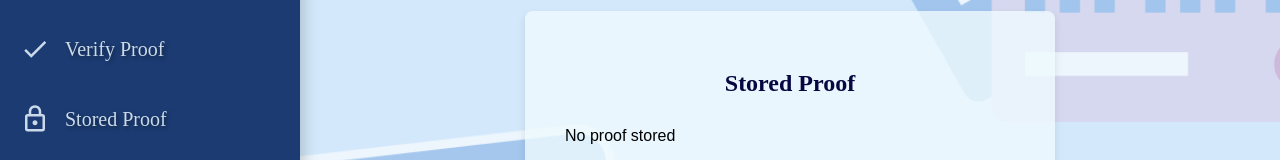
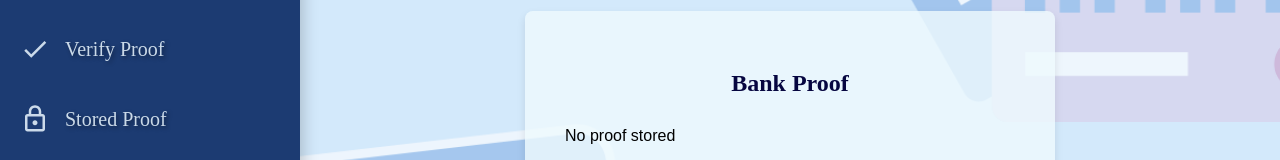
Before and after one commit to biscuitdey/openBankingZKApp, a Next.js app: page /stored-proof in a window 1280 px wide. Shown: the part 306-466 px from the top of the page. Built offline with nearby package versions, Linux system fonts and the light colour scheme.

Commit message:
Change page title

```diff
--- a/src/components/StoredProof.tsx
+++ b/src/components/StoredProof.tsx
@@ -86,7 +86,7 @@ const StoredProof: React.FC = () => {
   return (
     <BackgroundContainer>
       <ProofContainer>
-        <Title>Stored Proof</Title>
+        <Title>Bank Proof</Title>
         {proof ? (
           <div>
             <ProofItem>
--- a/src/components/VerifyProof.tsx
+++ b/src/components/VerifyProof.tsx
@@ -154,7 +154,7 @@ const VerifyProof: React.FC = () => {
     <BackgroundContainer>
       <ProofContainer>
         {isLoading && <LoadingOverlay>Verifying Proof...</LoadingOverlay>}
-        <Title>Verify Proof</Title>
+        <Title>Bank Proof</Title>
         {proof ? (
           <div>
             <ProofItem>
```
